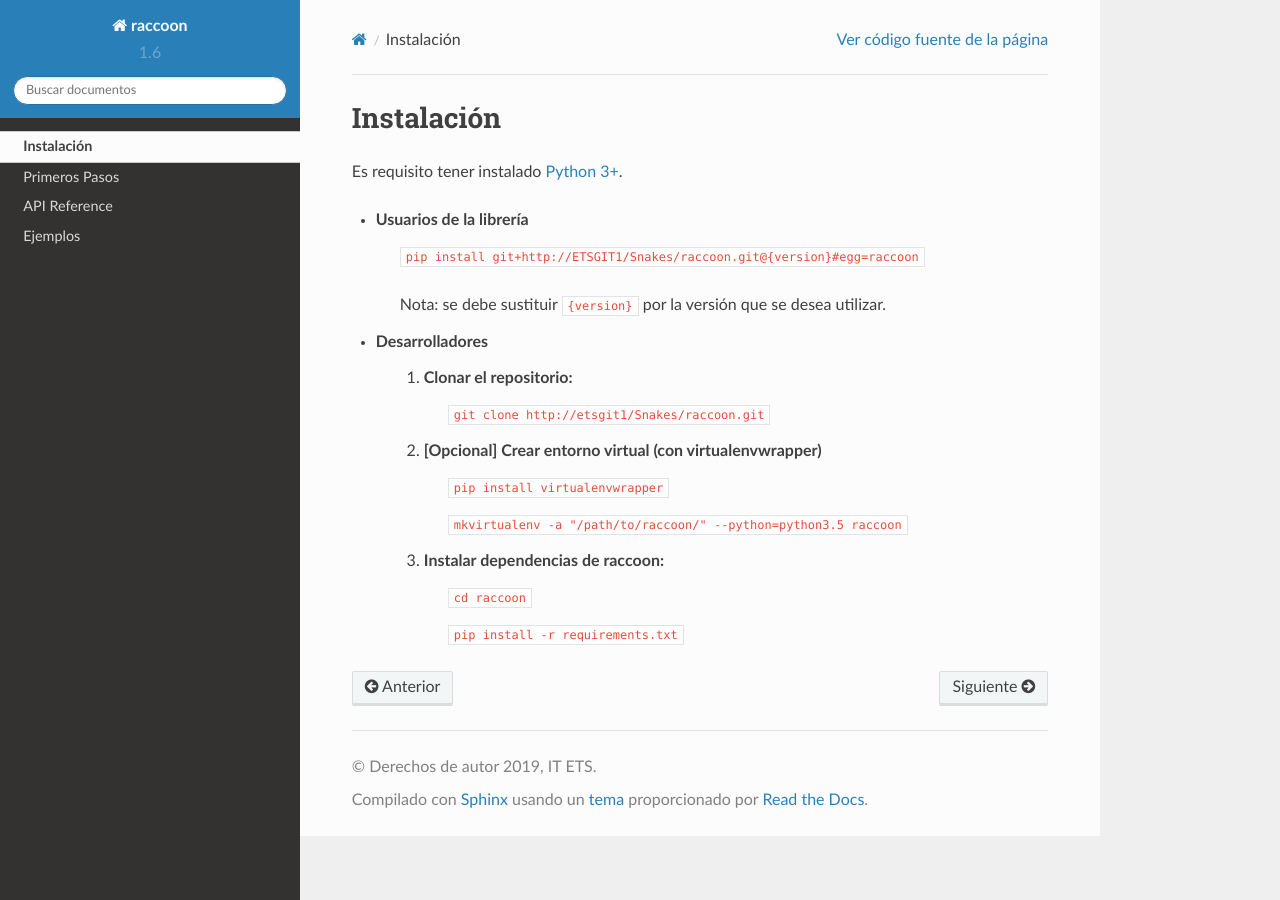
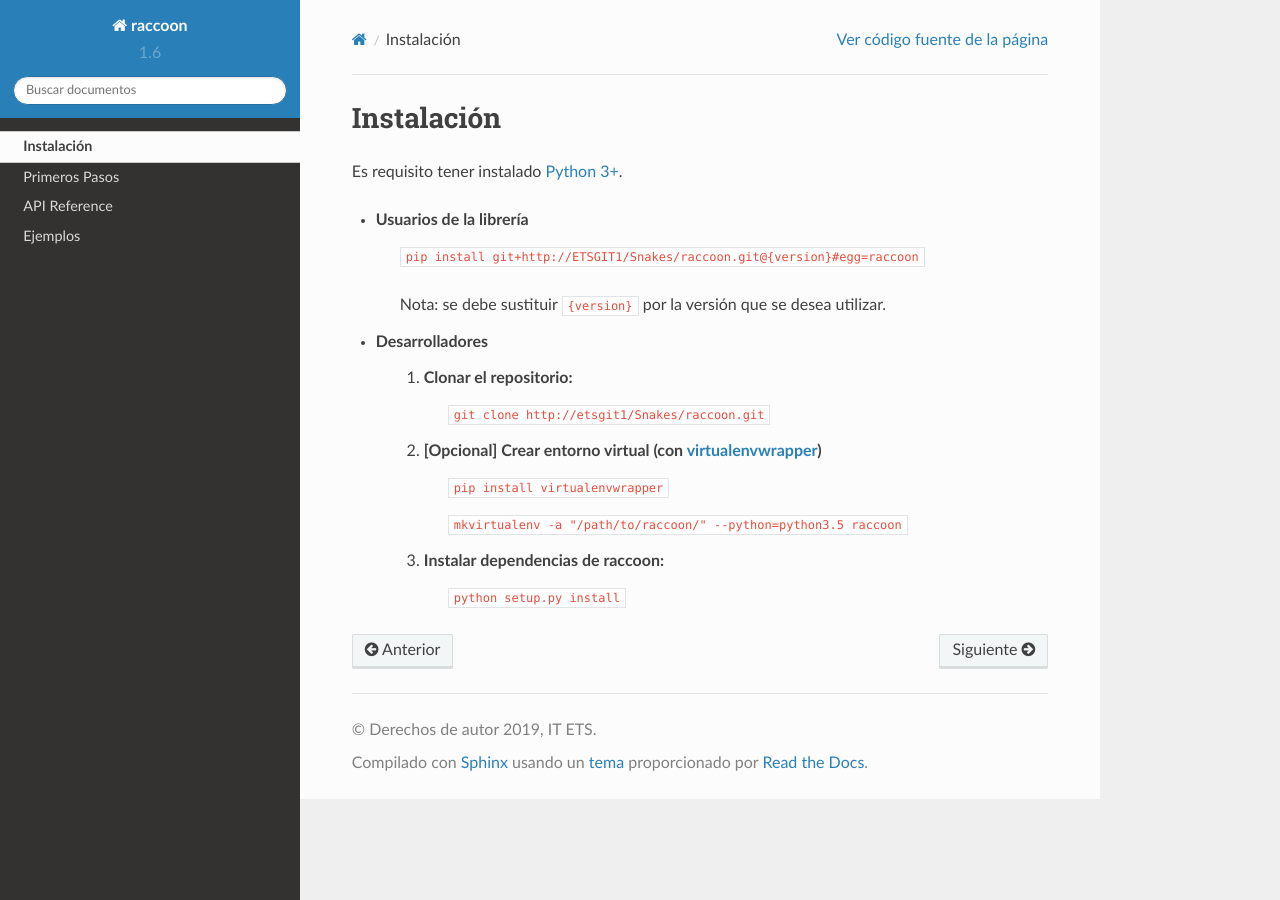
Before and after one commit to etsfactory/raccoon, a Sphinx documentation site: the page built from docs/source/instalation.rst, in a window 1280 px wide. Built offline with Sphinx 7.4.7 and the Read the Docs theme 2.0.0, drawn with Linux system fonts in a browser that asks for light colours.

Commit message:
[ADD] Doc updated

```diff
--- a/docs/source/instalation.rst
+++ b/docs/source/instalation.rst
@@ -14,12 +14,10 @@ Es requisito tener instalado `Python 3+ <http://www.python.org/>`_.
     1. Clonar el repositorio:
         ``git clone http://etsgit1/Snakes/raccoon.git``
 
-    2. [Opcional] Crear entorno virtual (con virtualenvwrapper)
+    2. [Opcional] Crear entorno virtual (con `virtualenvwrapper <https://virtualenvwrapper.readthedocs.io/en/latest/>`_)
         ``pip install virtualenvwrapper``
 
         ``mkvirtualenv -a "/path/to/raccoon/" --python=python3.5 raccoon``
 
     3. Instalar dependencias de raccoon:
-        ``cd raccoon``
-
-        ``pip install -r requirements.txt``
+        ``python setup.py install``
```
